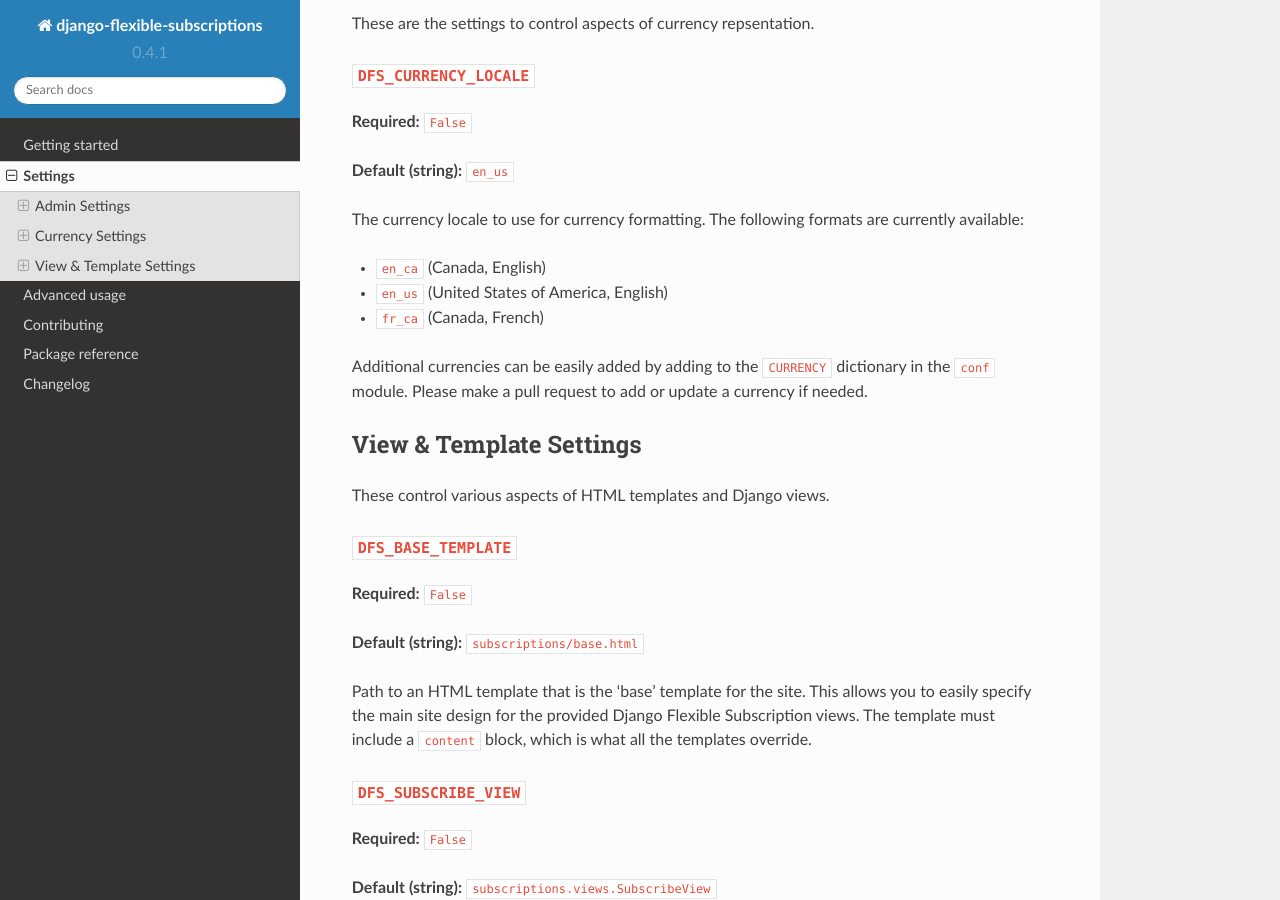
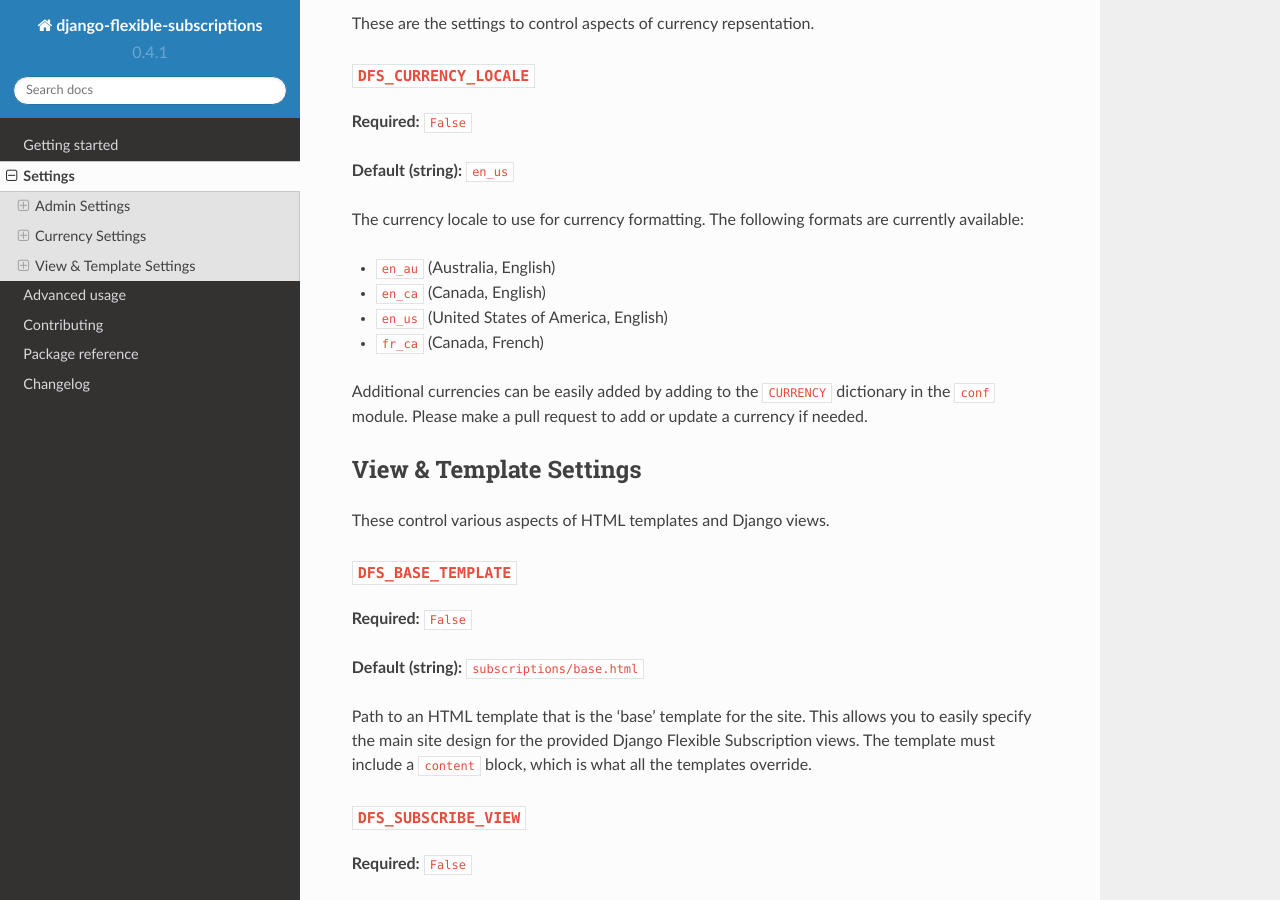
Before and after one commit to studybuffalo/django-flexible-subscriptions, a Sphinx documentation site: the page built from docs/settings.rst, in a window 1280 px wide and 900 px high, scrolled down 552 px. Built offline with Sphinx 7.4.7 and the Read the Docs theme 2.0.0, drawn with Linux system fonts in a browser that asks for light colours; the version number is read from the project's files by our own code.

Commit message:
Adding Australia as a currency in settings

```diff
--- a/docs/settings.rst
+++ b/docs/settings.rst
@@ -36,6 +36,7 @@
 The currency locale to use for currency formatting. The following
 formats are currently available:
 
+* ``en_au`` (Australia, English)
 * ``en_ca`` (Canada, English)
 * ``en_us`` (United States of America, English)
 * ``fr_ca`` (Canada, French)
```
